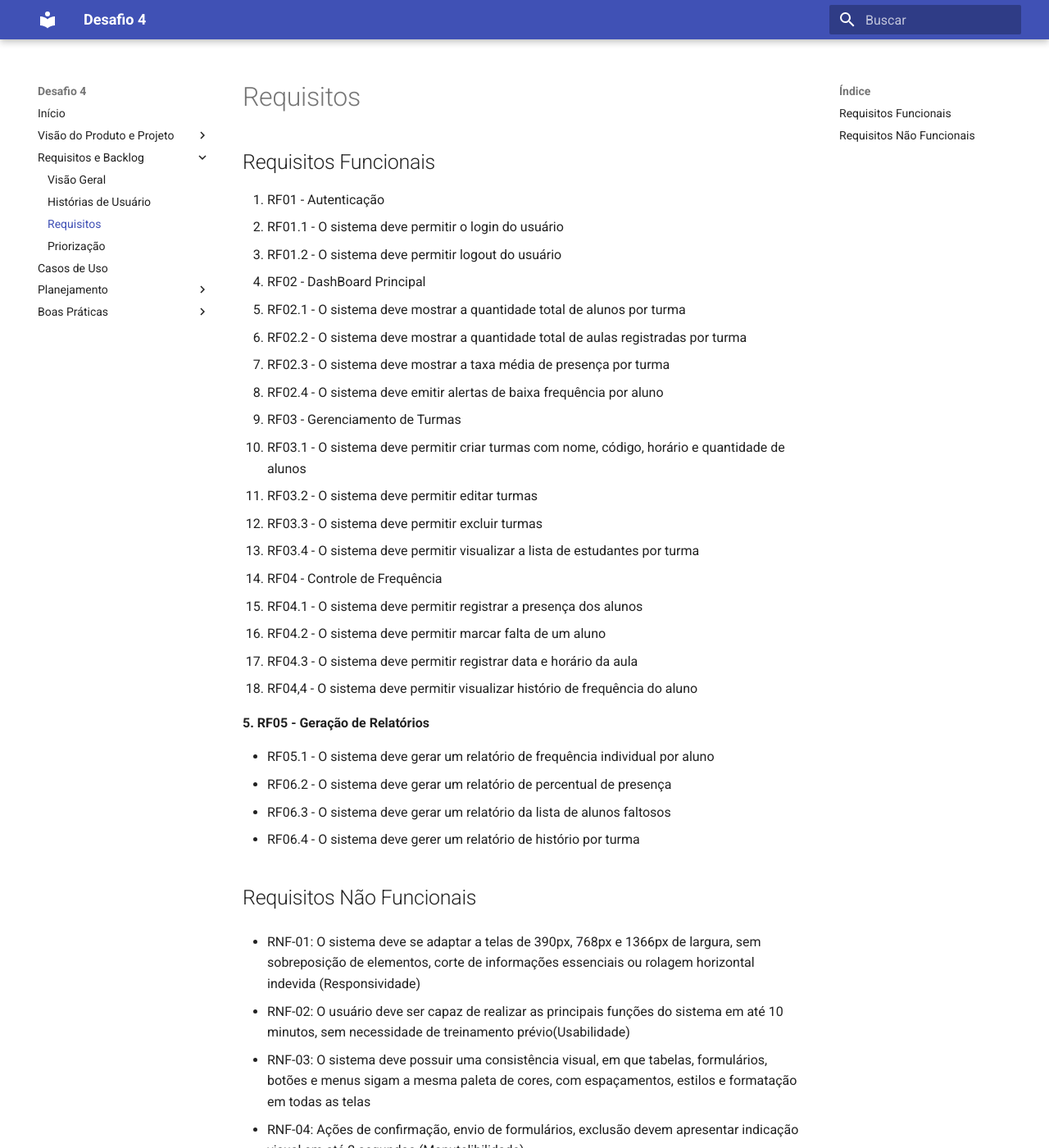
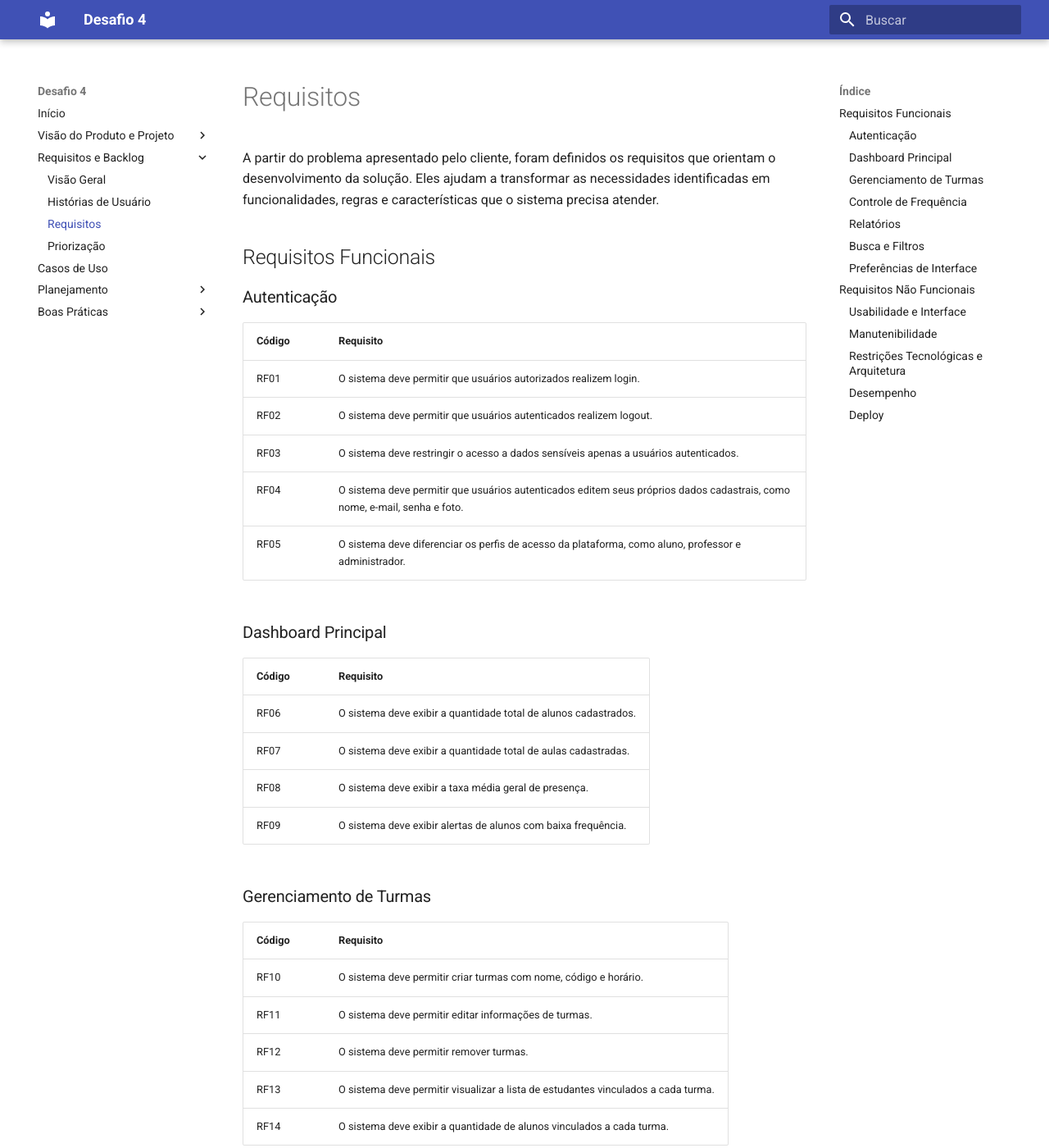
Before and after one commit to menali17/ClassHub, an MkDocs documentation site: the page built from docs/backlog/requisitos.md, in a window 1280 px wide and 1400 px high. Shown: the whole window at 82% size. Built offline with MkDocs 1.6.1 and Material for MkDocs 9.7.7, drawn with Linux system fonts in a browser that asks for light colours; some of the changed text lies outside the part shown.

Commit message:
docs: Adiciona tabela de requisitos refinadas

```diff
--- a/docs/backlog/requisitos.md
+++ b/docs/backlog/requisitos.md
@@ -1,53 +1,105 @@
 # Requisitos
+
+A partir do problema apresentado pelo cliente, foram definidos os requisitos que orientam o desenvolvimento da solução. Eles ajudam a transformar as necessidades identificadas em funcionalidades, regras e características que o sistema precisa atender.
 
 ## Requisitos Funcionais
 
-1. RF01 - Autenticação
- - RF01.1 - O sistema deve permitir o login do usuário
- - RF01.2 - O sistema deve permitir logout do usuário
+### Autenticação
 
-2. RF02 - DashBoard Principal
- - RF02.1 - O sistema deve mostrar a quantidade total de alunos por turma
- - RF02.2 - O sistema deve mostrar a quantidade total de aulas registradas por turma
- - RF02.3 - O sistema deve mostrar a taxa média de presença por turma
- - RF02.4 - O sistema deve emitir alertas de baixa frequência por aluno
+| Código | Requisito |
+|---|---|
+| RF01 | O sistema deve permitir que usuários autorizados realizem login. |
+| RF02 | O sistema deve permitir que usuários autenticados realizem logout. |
+| RF03 | O sistema deve restringir o acesso a dados sensíveis apenas a usuários autenticados. |
+| RF04 | O sistema deve permitir que usuários autenticados editem seus próprios dados cadastrais, como nome, e-mail, senha e foto. |
+| RF05 | O sistema deve diferenciar os perfis de acesso da plataforma, como aluno, professor e administrador. |
 
-3. RF03 - Gerenciamento de Turmas
- - RF03.1 - O sistema deve permitir criar turmas com nome, código, horário e quantidade de alunos
- - RF03.2 - O sistema deve permitir editar turmas
- - RF03.3 - O sistema deve permitir excluir turmas
- - RF03.4 - O sistema deve permitir visualizar a lista de estudantes por turma
+### Dashboard Principal
 
-4. RF04 - Controle de Frequência
+| Código | Requisito |
+|---|---|
+| RF06 | O sistema deve exibir a quantidade total de alunos cadastrados. |
+| RF07 | O sistema deve exibir a quantidade total de aulas cadastradas. |
+| RF08 | O sistema deve exibir a taxa média geral de presença. |
+| RF09 | O sistema deve exibir alertas de alunos com baixa frequência. |
 
-- RF04.1 - O sistema deve permitir registrar a presença dos alunos
-- RF04.2 - O sistema deve permitir marcar falta de um aluno
-- RF04.3 - O sistema deve permitir registrar data e horário da aula
-- RF04,4 - O sistema deve permitir visualizar histório de frequência do aluno
+### Gerenciamento de Turmas
 
-**5. RF05 - Geração de Relatórios**
+| Código | Requisito |
+|---|---|
+| RF10 | O sistema deve permitir criar turmas com nome, código e horário. |
+| RF11 | O sistema deve permitir editar informações de turmas. |
+| RF12 | O sistema deve permitir remover turmas. |
+| RF13 | O sistema deve permitir visualizar a lista de estudantes vinculados a cada turma. |
+| RF14 | O sistema deve exibir a quantidade de alunos vinculados a cada turma. |
 
-- RF05.1 -  O sistema deve gerar um relatório de frequência individual por aluno
-- RF06.2 - O sistema deve gerar um relatório de percentual de presença
-- RF06.3 - O sistema deve gerar um relatório da lista de alunos faltosos
-- RF06.4 - O sistema deve gerer um relatório de histório por turma
+### Controle de Frequência
+
+| Código | Requisito |
+|---|---|
+| RF15 | O sistema deve permitir que o professor registre a presença dos alunos em uma aula. |
+| RF16 | O sistema deve permitir que o professor marque falta para alunos ausentes. |
+| RF17 | O sistema deve registrar a data e o horário da aula. |
+| RF18 | O sistema deve permitir que o professor visualize o histórico de frequência de cada aluno. |
+| RF19 | O sistema deve permitir que o aluno visualize a própria frequência. |
+
+### Relatórios
+
+| Código | Requisito |
+|---|---|
+| RF20 | O sistema deve gerar relatório de frequência individual por aluno. |
+| RF21 | O sistema deve gerar relatório com percentual de presença. |
+| RF22 | O sistema deve gerar relatório com lista de alunos faltosos. |
+| RF23 | O sistema deve gerar relatório com histórico de frequência por turma. |
+| RF24 | O sistema deve exibir gráficos de frequência para facilitar a análise visual dos dados. |
+
+### Busca e Filtros
+
+| Código | Requisito |
+|---|---|
+| RF25 | O sistema deve permitir filtrar e buscar alunos por nome, turma ou situação de frequência. |
+
+### Preferências de Interface
+
+| Código | Requisito |
+|---|---|
+| RF26 | O sistema deve permitir que o usuário alterne entre modo claro e modo escuro. |
 
 ## Requisitos Não Funcionais
 
-- RNF-01: O sistema deve se adaptar a telas de 390px, 768px e 1366px de largura, sem sobreposição de elementos, corte de informações essenciais ou rolagem horizontal indevida (Responsividade)
+### Usabilidade e Interface
 
-- RNF-02: O usuário deve ser capaz de realizar as principais funções do sistema em até 10 minutos, sem necessidade de treinamento prévio(Usabilidade)
+| Código | Requisito |
+|---|---|
+| RNF01 | O sistema deve se adaptar a telas de 390px, 768px e 1366px de largura, sem sobreposição de elementos, corte de informações essenciais ou rolagem horizontal indevida. |
+| RNF02 | O usuário deve ser capaz de realizar as principais funções do sistema em até 10 minutos, sem necessidade de treinamento prévio. |
+| RNF03 | O sistema deve possuir consistência visual, em que tabelas, formulários, botões e menus sigam a mesma paleta de cores, com espaçamentos, estilos e formatação em todas as telas. |
+| RNF04 | Ações de confirmação, envio de formulários e exclusão devem apresentar indicação visual em até 2 segundos. |
 
-- RNF-03: O sistema deve possuir uma consistência visual, em que tabelas, formulários, botões e menus sigam a mesma paleta de cores, com espaçamentos, estilos e formatação em todas as telas
+### Manutenibilidade
 
-- RNF-04: Ações de confirmação, envio de formulários, exclusão devem apresentar indicação visual em até 2 segundos (Manutelibilidade)
+| Código | Requisito |
+|---|---|
+| RNF05 | O sistema deve utilizar componentes reutilizáveis na interface, como botões, tabelas, cards e formulários. |
+| RNF06 | O código deve ser organizado, componentizado e com separação de responsabilidades. |
+| RNF07 | A interface deve seguir boas práticas de semântica HTML. |
 
-- RNF-05: Componentes como botões, tabelas, cards e formulários devem ser reutilizados
+### Restrições Tecnológicas e Arquitetura
 
-- RNF-06: O sistema deve ser implementado utilizando as tecnologias Next.js, JavaScript/TypeScript e TailWind CSS na parte front-end
+| Código | Requisito |
+|---|---|
+| RNF08 | O front-end deve ser desenvolvido com Next.js, Tailwind CSS e JavaScript ou TypeScript. |
+| RNF09 | O back-end deve ser desenvolvido com NestJS e API REST. |
+| RNF10 | O sistema deve possuir persistência de dados com PostgreSQL, MongoDB ou SQLite. |
 
-- RNF-07: O sistema deve utilizar as tecnologias NestJS, API REST na parte back-end
+### Desempenho
 
-- RNF-08: O sistema deve utilizar PostGreeSQL, MongoDB ou SQLite para manutenção e persistência de dados
+| Código | Requisito |
+|---|---|
+| RNF11 | O sistema deve gerar relatórios em até 5 segundos, com turmas de até 100 alunos e 30 aulas ministradas. |
 
-- RNF-09: O sistema deve permitir gerar relatórios em até 5 segundos, com turmas de até 100 alunos e 30 aulas ministradas
+### Deploy
+
+| Código | Requisito |
+|---|---|
+| RNF12 | O projeto deve estar publicado em uma plataforma como GitHub Pages, Vercel ou Netlify. |
```
